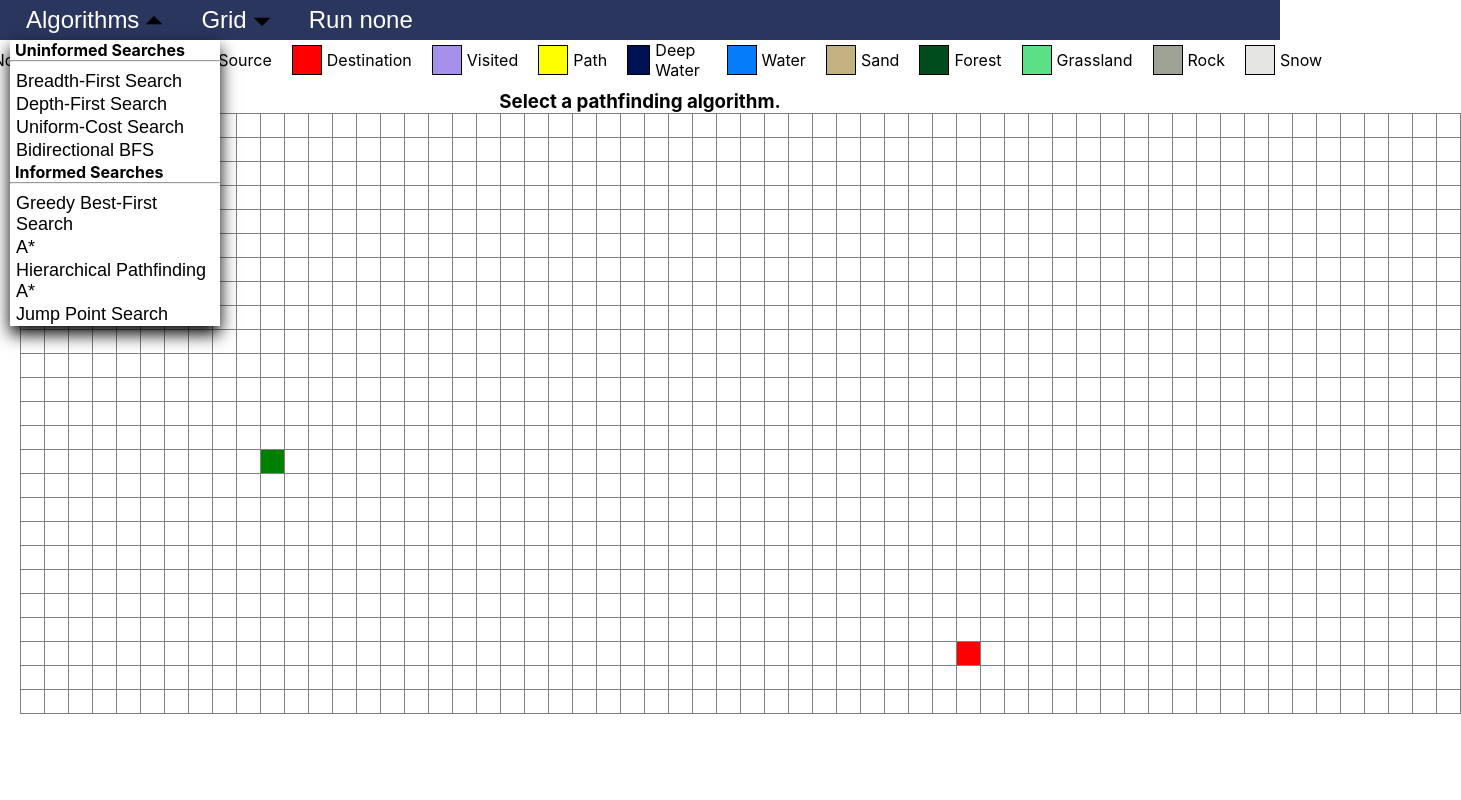
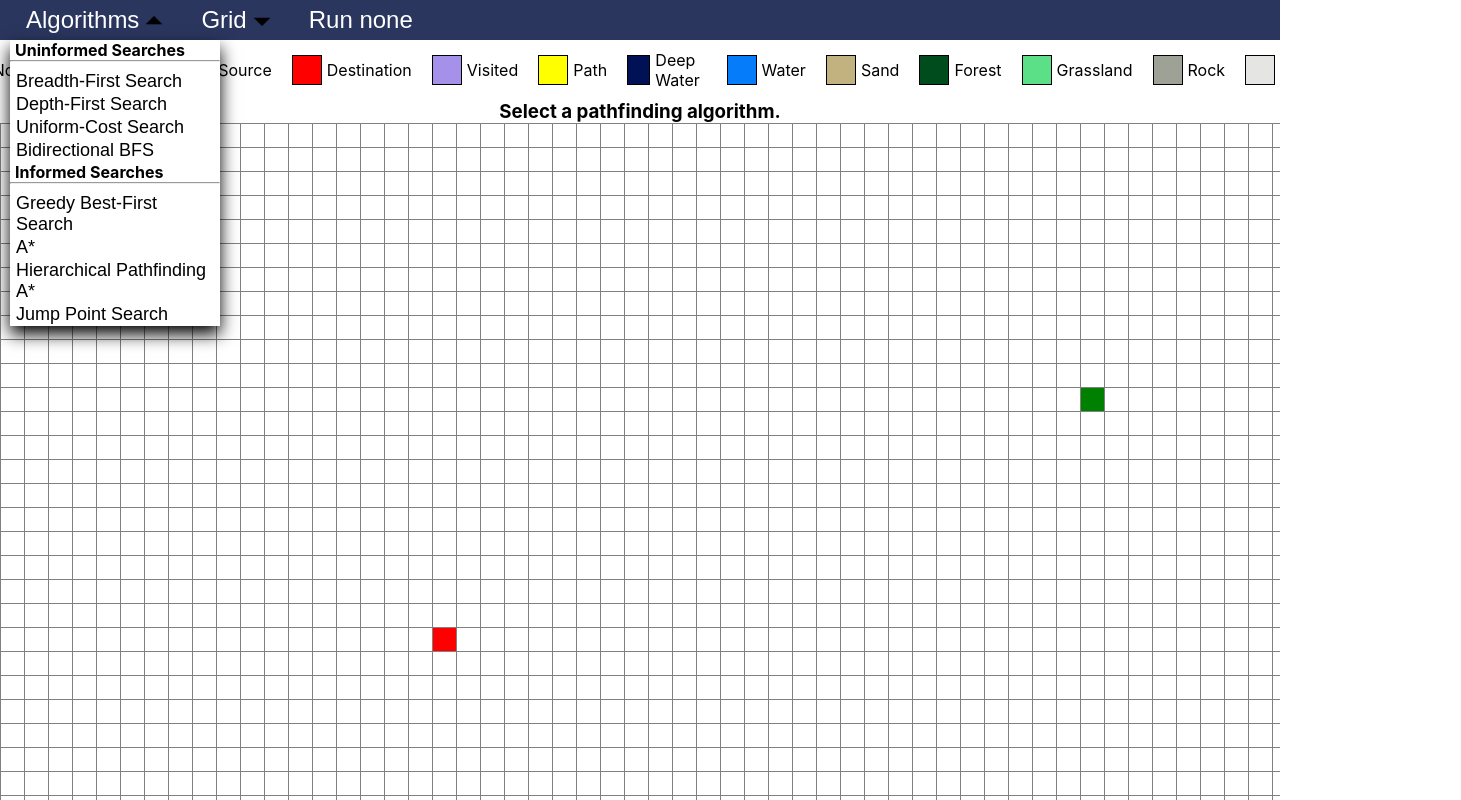
Before and after one commit to mrn73/graph-visualizer, a React (Create React App) app: page / in a window 1280 px wide. Shown: the whole page, 1461 px wide, since content can reach past the window. Built offline with nearby package versions, Linux system fonts and the light colour scheme.

Commit message:
Fullscreen grid working.

```diff
--- a/src/App.css
+++ b/src/App.css
@@ -1,8 +1,17 @@
 .appBody {
-	margin: 0 20px 20px 20px;
+	display: flex;
+	flex-direction: column;
+	height: 100vh;
+	overflow: hidden;
 }
 
-.appBody > p, h1, h2, h3 {
+.gridContainer {
+	flex-grow: 1;
+	overflow: hidden;
+	background-color: blue;
+}
+
+.header > p, h1, h2, h3 {
 	margin: 0 auto;
 	text-align: center;
 }
--- a/src/App.js
+++ b/src/App.js
@@ -19,16 +19,16 @@ import ucs from './algorithms/uniform-cost-search.js';
 import SearchData from './data/searchesInfo.json';
 import { generateWorld } from './algorithms/gen-world.js';
 
-const cellSize = 30;
-const rows = 25; //25
-const cols = 60; //60
+const cellSize = 25;
+const rows = Math.floor(window.innerHeight / cellSize); //25
+const cols = Math.floor(window.innerWidth / cellSize); //60
 const delayInc = 5;
 
-function coords(index) {
+function coords(index, cols) {
 	return {i: Math.floor(index / cols), j: index % cols};
 }
 
-function absolute(i, j) {
+function absolute(i, j, cols) {
 	return i * cols + j;
 }
 
@@ -40,7 +40,8 @@ function initGrid(dim, simplex=false) {
 		nodes = Array(dim.rows).fill().map(() => new Array(dim.cols).fill(NodeType.NORMAL));
 	}
 
-	const size = dim.rows * dim.cols;
+	//subtract 1 since our grid goes slightly over the edge of window.
+	const size = (dim.rows - 1) * (dim.cols - 1);
 	let src = Math.floor(Math.random() * size);
 	let dst;
 	do {
@@ -50,7 +51,10 @@ function initGrid(dim, simplex=false) {
 	return ({
 		src,
 		dst,
-		nodes
+		rows: dim.rows,
+		cols: dim.cols,
+		nodes,
+		terrain: structuredClone(nodes)
 	});
 }
 
@@ -64,7 +68,7 @@ function randomizeGrid(dim, blockedThresh=.1, grid=null) {
 	let numBlocked = 0;
 	while ((numBlocked / size) < blockedThresh) {
 		const n = Math.floor(Math.random() * size);
-		const nCoords = coords(n);
+		const nCoords = coords(n, dim.cols);
 		if (newGrid.nodes[nCoords.i][nCoords.j] === NodeType.NORMAL) {
 			newGrid.nodes[nCoords.i][nCoords.j] = NodeType.BLOCKED;
 			numBlocked++;
@@ -134,51 +138,108 @@ function gridReducer(state, action) {
 				]
 			};
 		case 'setSrc':
-			const newSrc = action.payload.row * cols + action.payload.col;
+			const newSrc = action.payload.row * state.cols + action.payload.col;
 			return {
 				...state,
 				src: newSrc
 			};
 		case 'setDst':
-			const newDst = action.payload.row * cols + action.payload.col;
+			const newDst = action.payload.row * state.cols + action.payload.col;
 			return {
 				...state,
 				dst: newDst
 			};
 		case 'randomize':
-			//return randomizeGrid({rows, cols});
-			return randomizeGrid(action.payload.dim, action.payload.blocked, action.payload.grid);
+			return randomizeGrid({rows: state.rows, cols: state.cols}, action.payload);
 		case 'simplex':
-			//return simplexWorld({rows, cols});
+			return simplexWorld({rows: state.rows, cols: state.cols});
+		case 'empty':
+			return {
+				...state,
+				nodes: Array(state.rows).fill().map(() => new Array(state.cols).fill(NodeType.NORMAL)),
+				terrain: Array(state.rows).fill().map(() => new Array(state.cols).fill(NodeType.NORMAL))
+			}
+		case 'setGrid':
 			return action.payload;
-		case 'reset':
-			return action.payload;
+		case 'resize':
+			const prevRows = state.rows;
+			const prevCols = state.cols;
+			const newState = structuredClone(state.nodes);
+			const newTerrain = structuredClone(state.terrain);
+
+			/* Shrink the grid down to fit the window. If the window wasn't shrunk, this won't do anything */
+			newState.splice(action.payload.rows);
+			newState.map((row) => row.splice(action.payload.cols));
+			newTerrain.splice(action.payload.rows);
+			newTerrain.map((row) => row.splice(action.payload.cols));
+
+			/* If src is now out of bounds, move it in bounds */
+			const srcCoords = coords(state.src, prevCols);
+			if (srcCoords.i >= action.payload.rows) {
+				srcCoords.i = action.payload.rows - 2;
+			}
+			if (srcCoords.j >= action.payload.cols) {
+				srcCoords.j = action.payload.cols - 2;
+			}
+
+			/* If dst is now out of bounds, move it in bounds */
+			const dstCoords = coords(state.dst, prevCols);
+			if (dstCoords.i >= action.payload.rows) {
+				dstCoords.i = action.payload.rows - 2;
+			}
+			if (dstCoords.j >= action.payload.cols) {
+				dstCoords.j = action.payload.cols - 2;
+			}
+
+			/* If our window is longer (more rows), add the rows to fit the height */
+			if (action.payload.rows > prevRows) {
+				const rowDif = action.payload.rows - prevRows;
+				for (let i = 0; i < rowDif; i++) {
+					newState.push(new Array(state.cols).fill(NodeType.NORMAL));
+					newTerrain.push(new Array(state.cols).fill(NodeType.NORMAL));
+				}
+			}
+			/* If our window is wider (more columns), add the columns to fit the width */
+			if (action.payload.cols > prevCols) {
+				const colDif = action.payload.cols - prevCols;
+				for (let j = 0; j < colDif; j++) {
+					newState.map((row) => row.push(NodeType.NORMAL));
+					newTerrain.map((row) => row.push(NodeType.NORMAL));
+				}
+			}
+			return {
+				src: absolute(srcCoords.i, srcCoords.j, action.payload.cols),
+				dst: absolute(dstCoords.i, dstCoords.j, action.payload.cols),
+				rows: action.payload.rows,
+				cols: action.payload.cols,
+				nodes: newState,
+				terrain: newTerrain
+			}
 		default:
 			return state;
 	}
 }
 
 function App() {
-	// Unorthodox way of having a lazy useRef, since initGrid would run every time with useRef.
-	const gridRef = useState(() => ({current: initGrid({rows, cols})}))[0];
-	const [gridState, dispatch] = useReducer(gridReducer, gridRef.current);
+	const [gridState, dispatch] = useReducer(gridReducer, {rows, cols}, initGrid);
 	const [search, setSearch] = useState("none");
 	const [movingSrc, setMovingSrc] = useState(false);
 	const [movingDst, setMovingDst] = useState(false);
 	const timeoutInfo = useRef({timeouts: new Map(), longest: 0});
 	const nodeWeight = useRef(getDefaultWeights());
 	const searchState = useRef({isSearching: false, animate: true});
+	const container = useRef(null);
 
 	const updateGridCell = (i, j, e, mouseState) => {
 		if (e.type === 'mouseup' && movingSrc == true) {
 			setMovingSrc(false);
 		} else if (e.type === 'mouseup' && movingDst == true) {
 			setMovingDst(false);
-		} else if (absolute(i, j) == gridState.src) {
+		} else if (absolute(i, j, gridState.cols) == gridState.src) {
 			if (e.type === 'mousedown' && e.button == 0) {
 				setMovingSrc(true);
 			}
-		} else if (absolute(i, j) == gridState.dst) {
+		} else if (absolute(i, j, gridState.cols) == gridState.dst) {
 			if (e.type === 'mousedown' && e.button == 0) {
 				setMovingDst(true);
 			}
@@ -186,7 +247,7 @@ function App() {
 			if (e.type === "mousedown" && e.button == 2
 				|| e.type === "mouseenter" && mouseState.isHeld == true && mouseState.button == 2
 				|| e.type === "clearall") {
-				dispatch({type: 'setUnblocked', payload: {row: i, col: j, nodeType: gridRef.current.nodes[i][j]}});
+				dispatch({type: 'setUnblocked', payload: {row: i, col: j, nodeType: NodeType.NORMAL}});
 			}
 		} else {
 			if (e.type === "mousedown" && e.button == 0) {
@@ -202,12 +263,16 @@ function App() {
 			} else if (e.type === 'path') {
 				dispatch({type: 'setPath', payload: {row: i, col: j}});
 			} else if (e.type === 'clearsearch' || e.type === 'clearall') {
-				dispatch({type: 'setUnblocked', payload: {row: i, col: j, nodeType: gridRef.current.nodes[i][j]}});
+				dispatch({type: 'setUnblocked',
+					payload: {
+						row: i,
+						col: j,
+						nodeType: gridState.terrain[i][j]
+					}
+				});
 			} else if (e.type === 'mouseenter' && movingSrc == true) {
-				dispatch({type: 'unsetSrc'});
 				dispatch({type: 'setSrc', payload: {row: i, col: j}});
 			} else if (e.type === 'mouseenter' && movingDst == true) {
-				dispatch({type: 'unsetDst'});
 				dispatch({type: 'setDst', payload: {row: i, col: j}});
 			}
 		}
@@ -216,21 +281,17 @@ function App() {
 	const setGrid = (t) => {
 		switch (t) {
 			case "empty":
-				gridRef.current = initGrid({rows, cols});
-				dispatch({type: "empty", payload: gridRef.current});
+				dispatch({type: "empty"});
 				break;
 			case "randomize":
-				gridRef.current = initGrid({rows, cols});
-				console.log(gridRef.current);
-				dispatch({type: "randomize", payload: {dim: {rows, cols}, blocked: .1, grid: gridRef.current}});
+				dispatch({type: "randomize", payload: .1});
 				break;
 			case "simplex":
-				gridRef.current = simplexWorld({rows, cols});
-				dispatch({type: "simplex", payload: gridRef.current});
+				dispatch({type: "simplex"});
 				break;
 		}
-		console.log(gridRef.current);
 	}
+
 
 	/**
 	 * Cancels all pending animations.
@@ -246,28 +307,19 @@ function App() {
 		cancelSearch();
 		const newGrid = structuredClone(gridState);
 		newGrid.nodes.flat().forEach((_, index) => {
-			const {i, j} = coords(index);
+			const {i, j} = coords(index, gridState.cols);
 			if ((clearVisited && newGrid.nodes[i][j] == NodeType.VISITED)
 				|| (clearPath && newGrid.nodes[i][j] == NodeType.PATH)) {
-				newGrid.nodes[i][j] = gridRef.current.nodes[i][j];
+				newGrid.nodes[i][j] = gridState.terrain[i][j];
 			}
 		});
-		dispatch({type: "reset", payload: newGrid});
+		dispatch({type: "setGrid", payload: newGrid});
 	}
 
 	const clearAll = () => {
-		dispatch({type: "reset", payload: gridRef.current});
+		dispatch({type: "empty"});
 		cancelSearch();
 	}
-
-	/**
-	 * Updates the underlying grid whenever the source or destination are changed
-	 * on the visible grid.
-	 */
-	useEffect(() => {
-		gridRef.current.src = gridState.src;
-		gridRef.current.dst = gridState.dst;
-	}, [gridState.src, gridState.dst]);
 
 
 	/**
@@ -379,7 +431,7 @@ function App() {
 	 */
 	const draw = (elements, delay=0, animate=true) => {
 		for (const elem of elements.list) {
-			const {i, j} = coords(elem);
+			const {i, j} = coords(elem, gridState.cols);
 			if (animate) {
 				if (delay > timeoutInfo.current.longest) {
 					timeoutInfo.current.longest = delay;
@@ -396,9 +448,39 @@ function App() {
 		}
 	}
 
+	/**
+	 * Resize grid to fit full screen on initial load.
+	 */
+	useEffect(() => {
+		const dim = container.current.getBoundingClientRect();
+		// -1 on cellSize because margin-right/bottom = -1, so every cell is shifted left/up 1. Add 1
+		// to the rows/cols so it goes 1 extra row/col out of bounds for a full appearance.
+		const rows = Math.floor(dim.height / (cellSize - 1)) + 1;
+		const cols = Math.floor(dim.width / (cellSize - 1)) + 1;
+		dispatch({type: "resize", payload: {rows, cols}});
+	}, []);
+
+
+	useEffect(() => {
+		function setSize() {
+			const dim = container.current.getBoundingClientRect();
+			// -1 on cellSize because margin-right/bottom = -1, so every cell is shifted left/up 1. Add 1
+			// to the rows/cols so it goes 1 extra row/col out of bounds for a full appearance.
+			const rows = Math.floor(dim.height / (cellSize - 1)) + 1;
+			const cols = Math.floor(dim.width / (cellSize - 1)) + 1;
+			//console.log(dim.width);
+			//console.log("Rows: " + rows + " | Cols: " + cols);
+			dispatch({type: "resize", payload: {rows, cols}});
+		}
+		window.addEventListener("resize", setSize);
+		return () => {
+		    window.removeEventListener("resize", setSize);
+		}
+	}, []);
+
 	const searchProps = SearchData[search].properties;
 	return (
-		<div>
+		<div className={"appBody"}>
 			<Toolbar>
 				<DropDown title={"Algorithms"}>
 					<p><b>Uninformed Searches</b></p>
@@ -424,7 +506,7 @@ function App() {
 				</DropDown>
 				<button onClick={startSearch}>{"Run " + search}</button>
 			</Toolbar>
-			<div className="appBody">
+			<div className={"header"}>
 				<KeyBar>{Object.values(NodeType)}</KeyBar>
 				<h3>{SearchData[search].title}</h3>
 				{searchProps ?
@@ -432,10 +514,12 @@ function App() {
 					<p>Weighted: <span style={{color: searchProps.weighted ? 'green' : 'red'}}><b>{searchProps.weighted ? "YES" : "NO"}</b></span></p>
 					<p>Shortest Path: <span style={{color: searchProps.shortestPath ? 'green' : 'red'}}><b>{searchProps.shortestPath ? "YES" : "NO"}</b></span></p>
 				</FlexBox> : null}
+			</div>
+			<div ref={container} className={"gridContainer"}>
 				<Grid
 					grid={gridState.nodes}
-					start={coords(gridState.src)}
-					end={coords(gridState.dst)}
+					start={coords(gridState.src, gridState.cols)}
+					end={coords(gridState.dst, gridState.cols)}
 					updateGridCell={updateGridCell}
 				/>
 			</div>
--- a/src/components/grid.js
+++ b/src/components/grid.js
@@ -16,11 +16,11 @@ function Grid(props) {
 	const handleMouseUp = () => {
 		setMouseState({isHeld: false});
 	}
-	//console.log(props.grid);
+
 	const cols = props.grid[0].length;
 
 	return (
-		<div className={"grid"}
+		<div className={"grid"} onMouseDown={handleMouseDown} onMouseUp={handleMouseUp}
 		     style={{gridTemplateColumns: "repeat(" + cols + ", 1fr)"}}>
 			{props.grid.map((row, i) =>
 				row.map((_, j) => {
@@ -41,7 +41,6 @@ function Grid(props) {
 		</div>
 	);
 }
-
 
 function Cell(props) {
 	const handleMouseEvent = (e) => {
```
